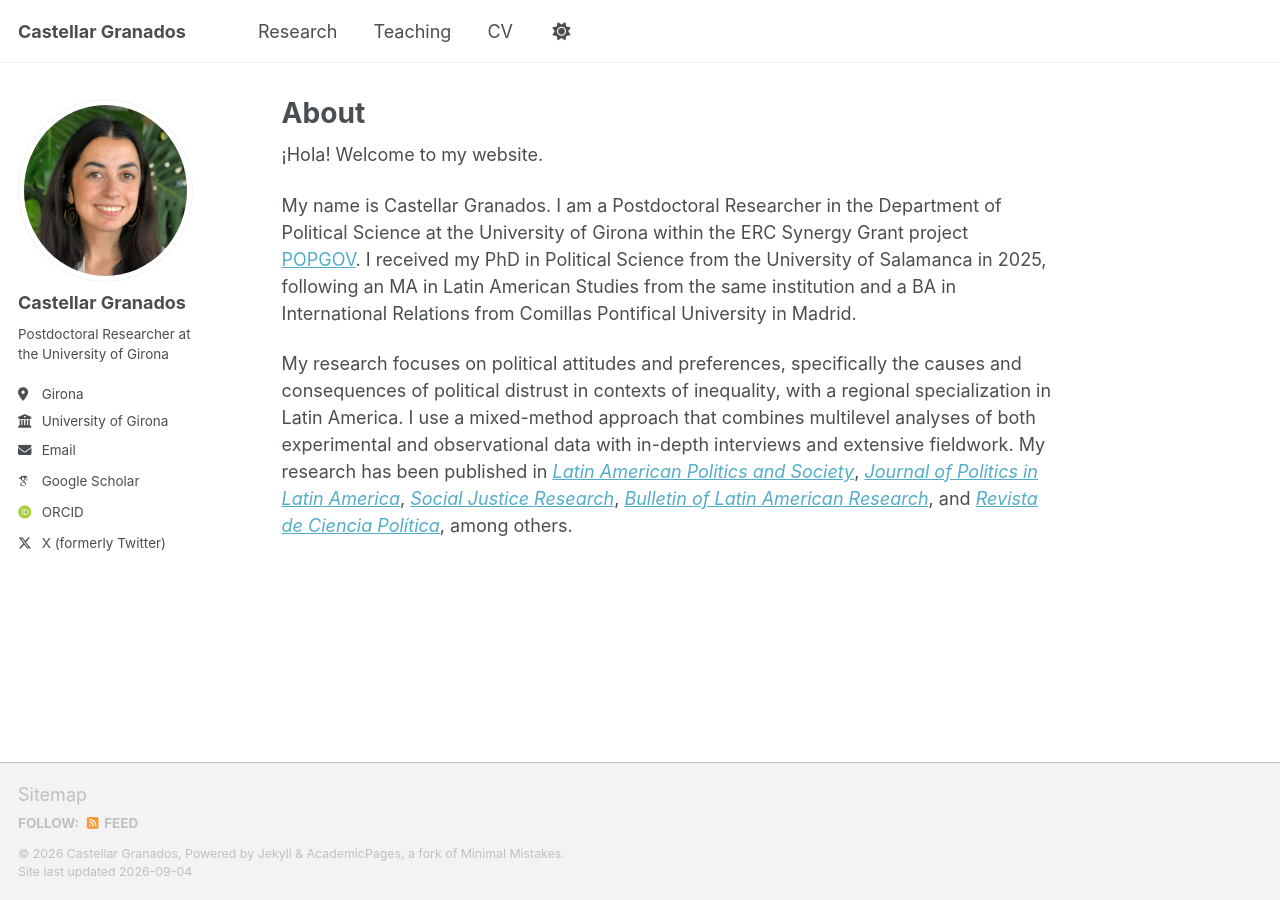
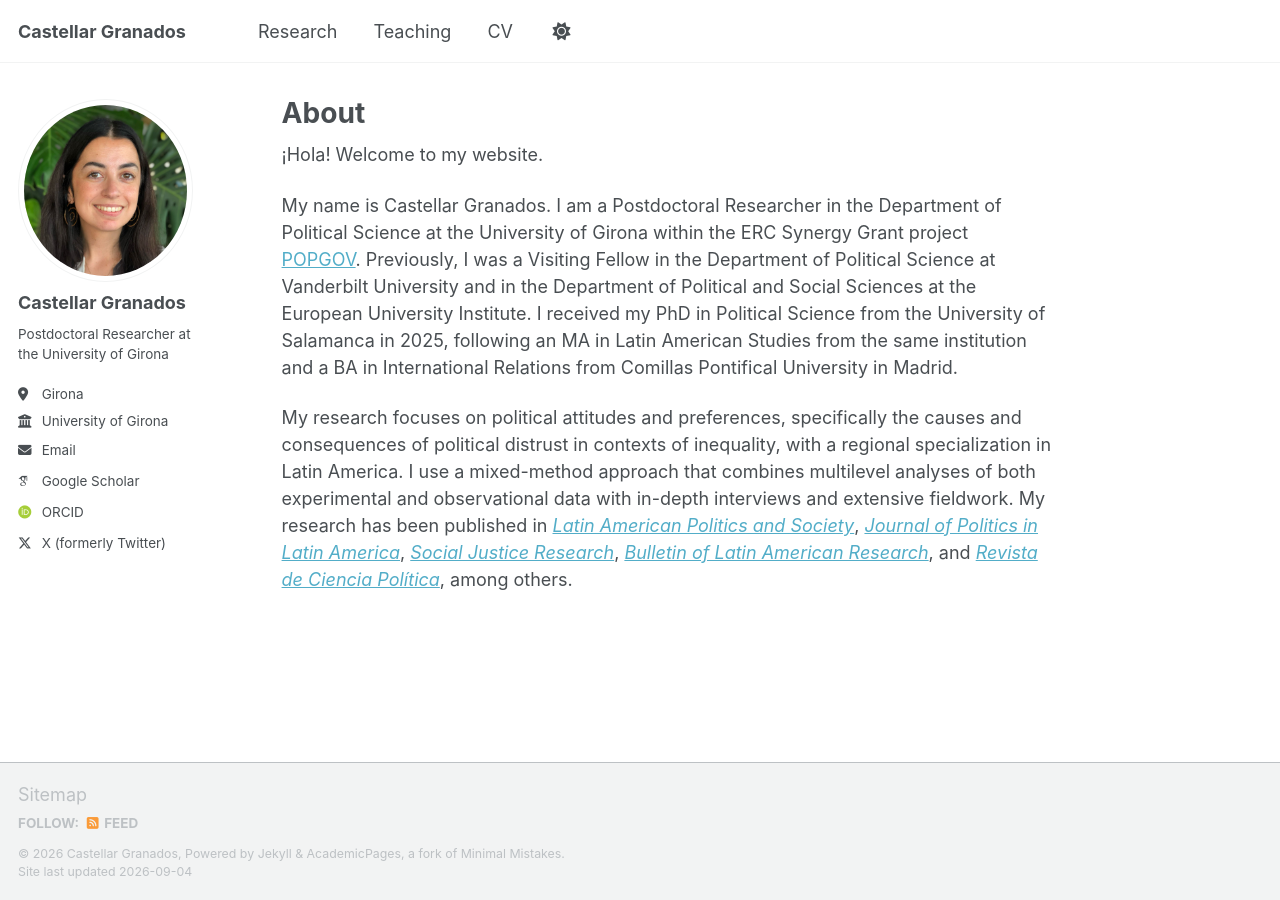
Before and after one commit to castellargranados/castellargranados.github.io, a Jekyll site: the page built from _pages/about.md, in a window 1280 px wide. Built offline with Jekyll 4.4.1, drawn with Linux system fonts in a browser that asks for light colours; some web fonts are replaced; a script bundle is joined from its source files by our own code; library files that are not in the unit come from our copies.

Commit message:
Revise personal introduction in about page
Updated personal introduction to include previous fellowship experience at Vanderbilt University and the European University Institute.

```diff
--- a/_pages/about.md
+++ b/_pages/about.md
@@ -8,6 +8,6 @@
 ---
 ¡Hola! Welcome to my website.
 
-My name is Castellar Granados. I am a Postdoctoral Researcher in the Department of Political Science at the University of Girona within the ERC Synergy Grant project [POPGOV](https://popgovproject.wordpress.com/). I received my PhD in Political Science from the University of Salamanca in 2025, following an MA in Latin American Studies from the same institution and a BA in International Relations from Comillas Pontifical University in Madrid.
+My name is Castellar Granados. I am a Postdoctoral Researcher in the Department of Political Science at the University of Girona within the ERC Synergy Grant project [POPGOV](https://popgovproject.wordpress.com/). Previously, I was a Visiting Fellow in the Department of Political Science at Vanderbilt University and in the Department of Political and Social Sciences at the European University Institute. I received my PhD in Political Science from the University of Salamanca in 2025, following an MA in Latin American Studies from the same institution and a BA in International Relations from Comillas Pontifical University in Madrid.
 
 My research focuses on political attitudes and preferences, specifically the causes and consequences of political distrust in contexts of inequality, with a regional specialization in Latin America. I use a mixed-method approach that combines multilevel analyses of both experimental and observational data with in-depth interviews and extensive fieldwork. My research has been published in *[Latin American Politics and Society](https://www.cambridge.org/core/journals/latin-american-politics-and-society/article/race-inequality-and-political-trust-in-latin-america/DF147D983D674CE25D1E5BE34EAF1221)*, *[Journal of Politics in Latin America](https://journals.sagepub.com/doi/10.1177/1866802X251384315)*, *[Social Justice Research](https://link.springer.com/article/10.1007/s11211-025-00452-6)*, *[Bulletin of Latin American Research](https://onlinelibrary.wiley.com/doi/10.1111/blar.13591)*, and *[Revista de Ciencia Política](https://www.scielo.cl/scielo.php?pid=S0718-090X2023005000109&script=sci_abstract)*, among others.
```
